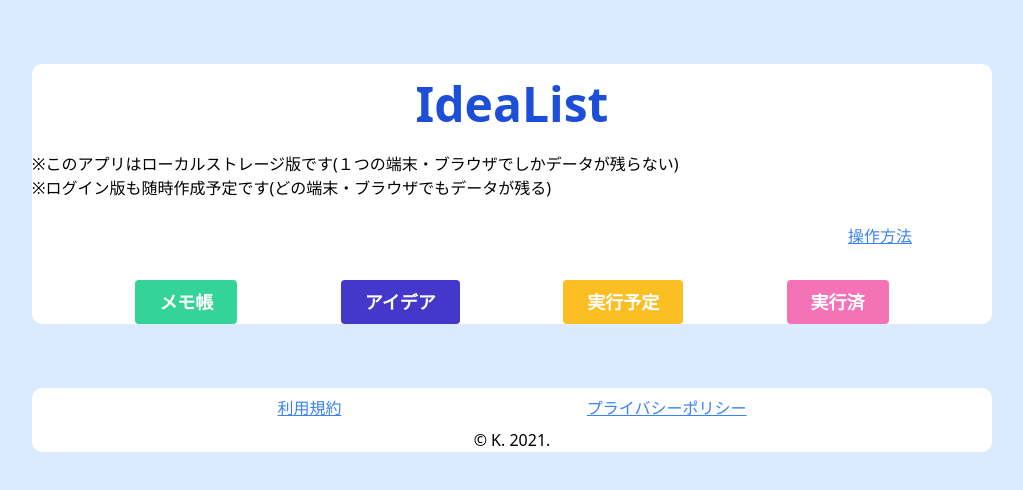
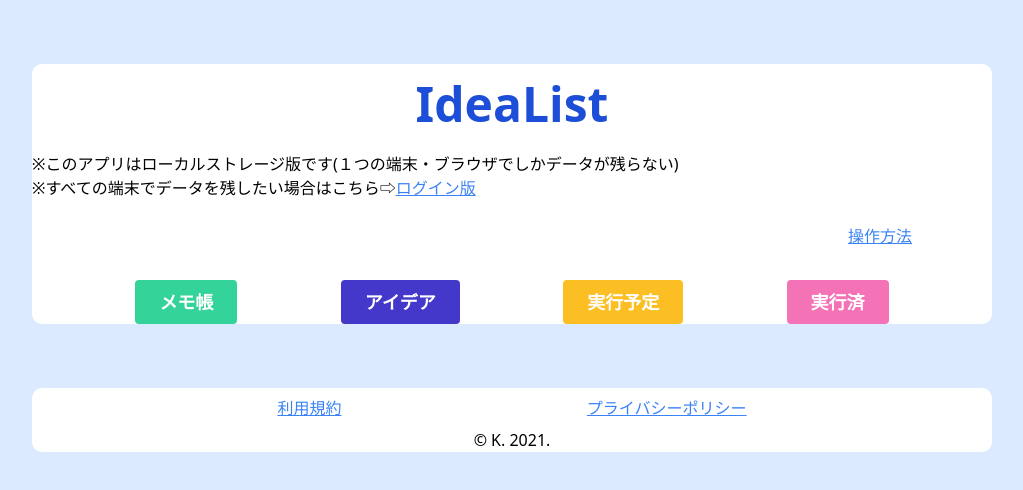
Before and after one commit to k1237/IdeaList, a Vue app: page / in a window 1280 px wide. Shown: the top 490 px of the page, without its empty margins (128-1151 px from the left). Built offline with nearby package versions, Linux system fonts and the light colour scheme.

Commit message:
DB版を追加

```diff
--- a/src/components/Header.vue
+++ b/src/components/Header.vue
@@ -7,7 +7,7 @@
     <p>
       ※このアプリはローカルストレージ版です(１つの端末・ブラウザでしかデータが残らない)
     </p>
-    <p>※ログイン版も随時作成予定です(どの端末・ブラウザでもデータが残る)</p>
+    <p>※すべての端末でデータを残したい場合はこちら⇨<a href="https://idealist83.herokuapp.com/" class="underline text-blue-500">ログイン版</a></p>
 
     <div class="text-right w-11/12">
       <router-link to="/IdeaList/howto">
```
Also changed, not shown: 3 other files (tests, documents, lock files or other folders).
